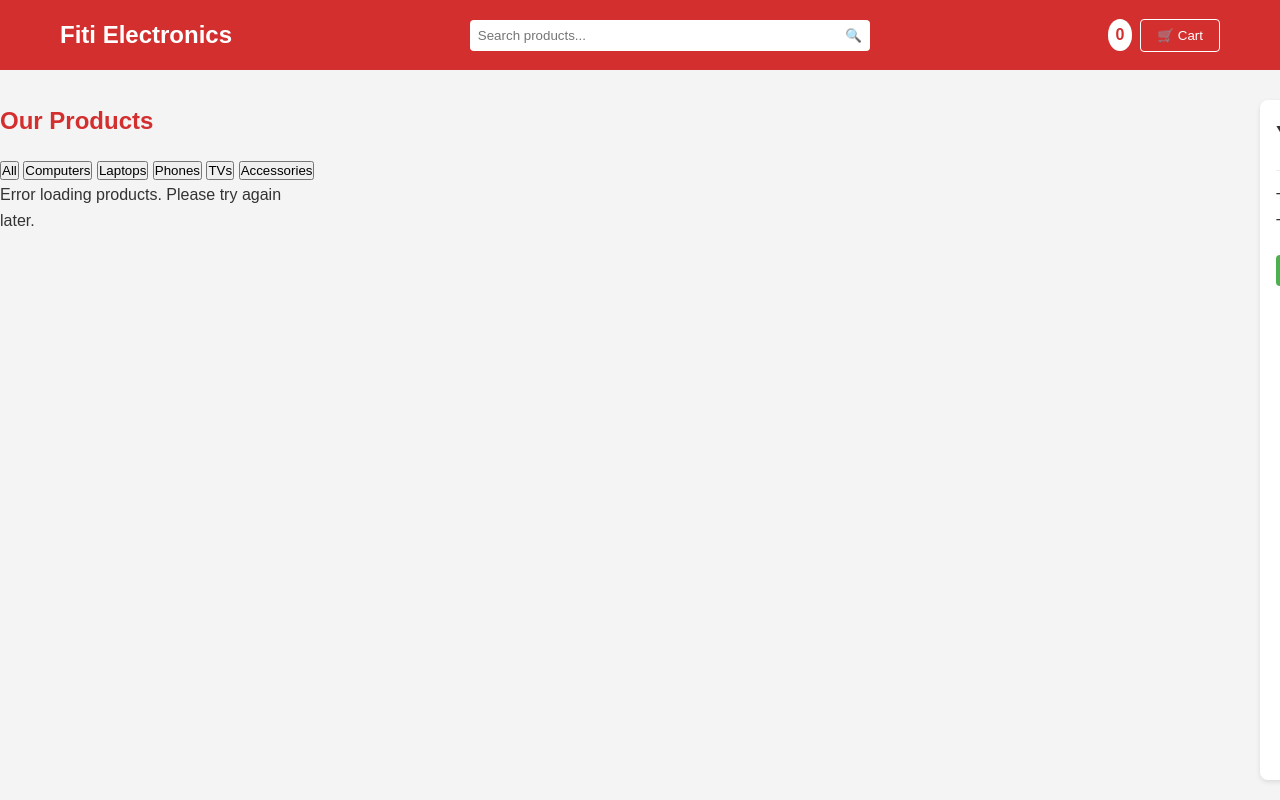
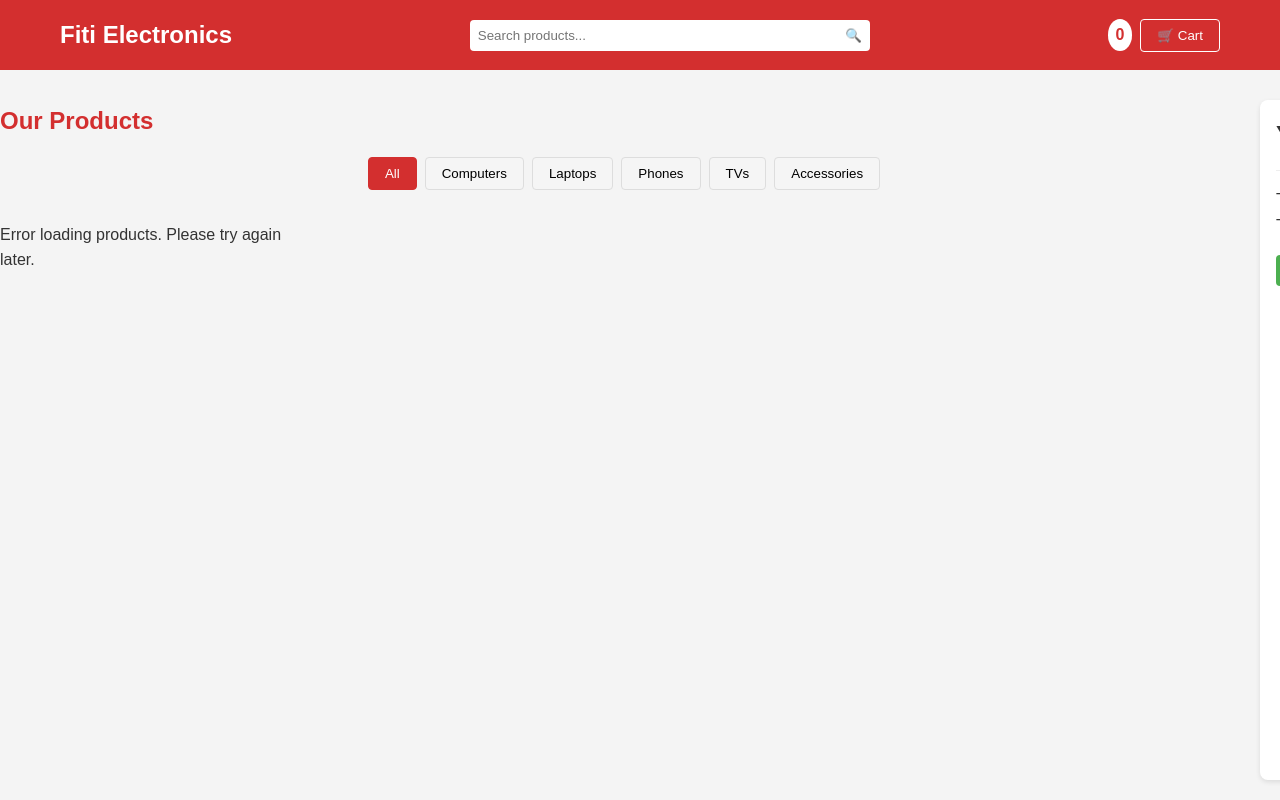
Before and after one commit to gnm7208/Fiti_Electronics, a website: page index.html in a window 1280 px wide. Drawn offline with Linux system fonts and the light colour scheme; no server answers.

Commit message:
category style.css

```diff
--- a/script.js
+++ b/script.js
@@ -29,6 +29,16 @@ async function fetchProducts() {
     } catch (error) {
         console.error('Error fetching products:', error);
         productsGrid.innerHTML = '<p>Error loading products. Please try again later.</p>';
+    }
+}
+
+// Filter products by category
+function filterProducts(category) {
+    if (category === 'all') {
+        displayProducts(products);
+    } else {
+        const filteredProducts = products.filter(product => product.category === category);
+        displayProducts(filteredProducts);
     }
 }
 
--- a/styles.css
+++ b/styles.css
@@ -97,6 +97,33 @@ body {
 .products-section h2 {
     margin-bottom: 1rem;
     color: #d32f2f;
+}
+
+.category-menu {
+    display: flex;
+    flex-wrap: wrap;
+    gap: 0.5rem;
+    margin-bottom: 2rem;
+    justify-content: center;
+}
+
+.category-btn {
+    background: #f5f5f5;
+    border: 1px solid #ddd;
+    padding: 0.5rem 1rem;
+    border-radius: 4px;
+    cursor: pointer;
+    transition: background-color 0.2s;
+}
+
+.category-btn:hover {
+    background: #e0e0e0;
+}
+
+.category-btn.active {
+    background: #d32f2f;
+    color: #fff;
+    border-color: #d32f2f;
 }
 
 .products-grid {
```
